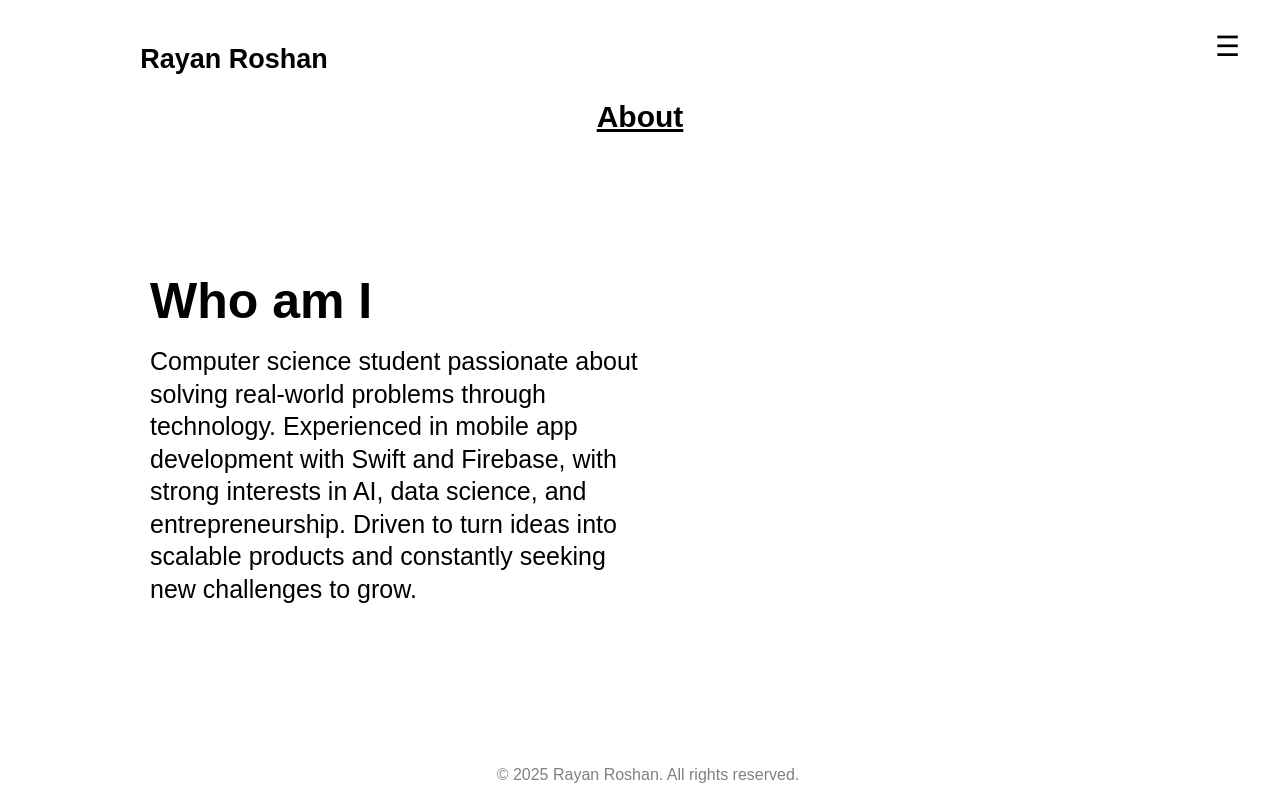
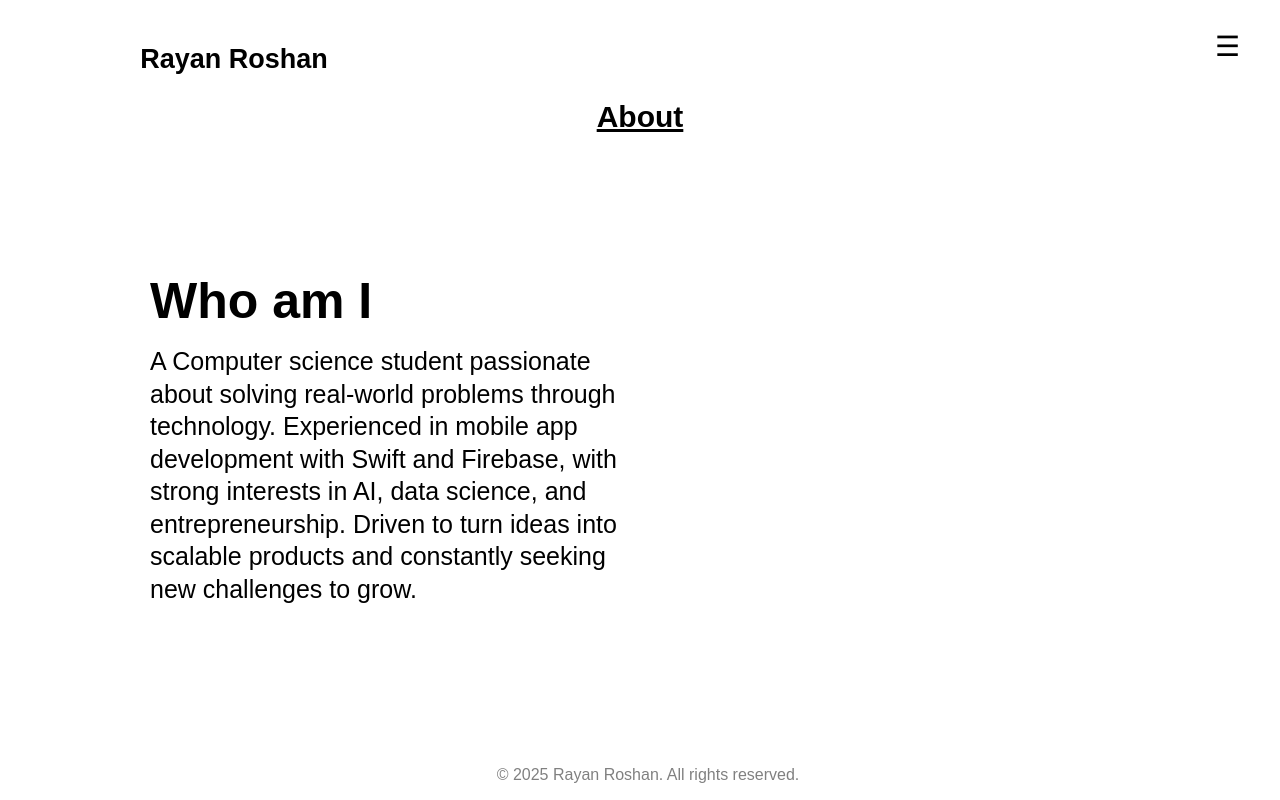
Before and after one commit to Rayan-Roshan21/Rayan_Roshan_website, a React (Vite) app in the folder Rayan_Roshan_Website/: page /about in a window 1280 px wide. Built offline with nearby package versions, Linux system fonts and the light colour scheme.

Commit message:
Made a small change to a paragraph in the about me page.

```diff
--- a/Rayan_Roshan_Website/src/Pages/About.jsx
+++ b/Rayan_Roshan_Website/src/Pages/About.jsx
@@ -17,7 +17,7 @@ function About() {
       <h2 className='about-title'>About</h2>
       <div>
         <h2 className='Subtitle'>Who am I</h2>
-         <p class = "about-me-paragraph">Computer science student passionate about solving real-world problems through technology. Experienced in mobile app development with Swift and Firebase, with strong interests in AI, data science, and entrepreneurship. Driven to turn ideas into scalable products and constantly seeking new challenges to grow.</p>
+         <p class = "about-me-paragraph">A Computer science student passionate about solving real-world problems through technology. Experienced in mobile app development with Swift and Firebase, with strong interests in AI, data science, and entrepreneurship. Driven to turn ideas into scalable products and constantly seeking new challenges to grow.</p>
       </div>
       <div>
         <Copyright />
```
